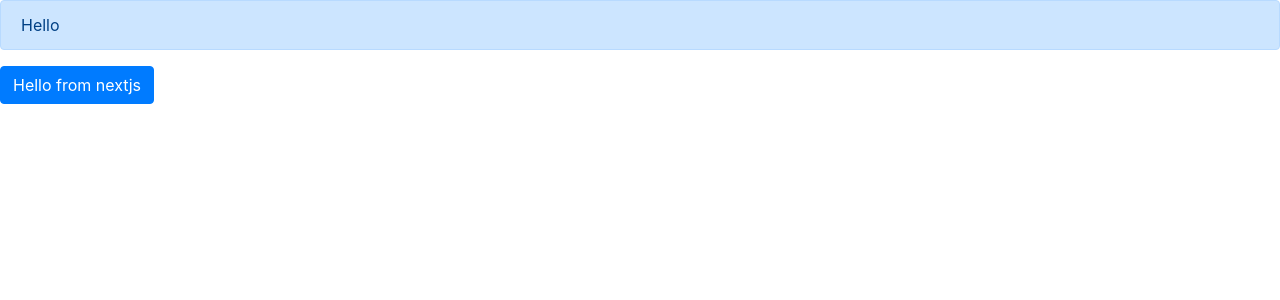
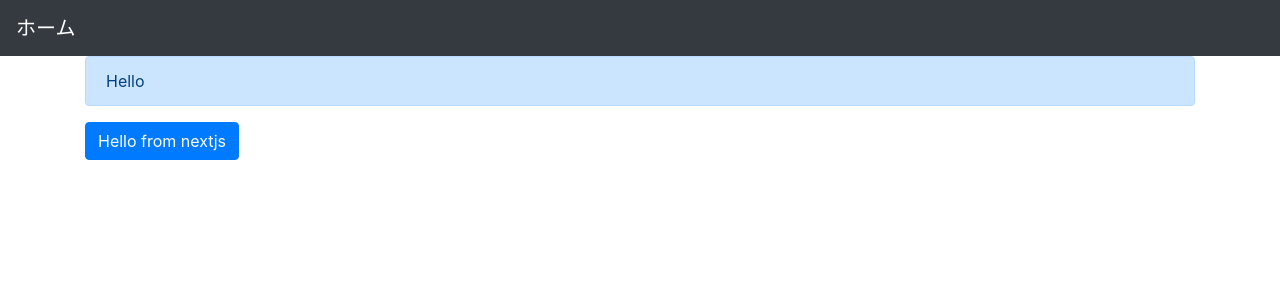
Before and after one commit to miyumasayama/foodDelivery, a Next.js app in the folder frontend/: page / in a window 1280 px wide. Shown: the top 300 px of the page. Built offline with nearby package versions, Linux system fonts and the light colour scheme.

Commit message:
fix:layoutの作成

```diff
--- /dev/null
+++ b/frontend/components/layout.js
@@ -0,0 +1,38 @@
+import React from 'react'
+import App from "next/app"
+import Head from "next/head"
+import Link from "next/link"
+import { Nav, NavItem, Container } from 'reactstrap';
+
+const layout = (props) => {
+  return (
+    <div>
+      <Head>
+        <title>food delivery service</title>
+        <link
+          rel="stylesheet"
+          href="https://cdn.jsdelivr.net/npm/bootstrap@4.0.0/dist/css/bootstrap.min.css"
+        />
+      </Head>
+      <header>
+        <style jsx>
+          {`
+          a {
+            color: white
+
+          }`}
+        </style>
+        <Nav className='navbar navbar-dark bg-dark'>
+          <NavItem>
+            <Link href="/">
+              <a className='navbar-brand'>ホーム</a>
+            </Link>
+          </NavItem>
+        </Nav>
+      </header>
+      <Container>{props.children}</Container>
+    </div>
+  );
+}
+
+export default layout;
--- a/frontend/pages/_app.js
+++ b/frontend/pages/_app.js
@@ -1,6 +1,7 @@
 import React from 'react'
 import App from "next/app"
 import Head from "next/head"
+import Layout from "../components/layout"
 
 export default class MyApp extends App {
   render() {
@@ -13,7 +14,10 @@ export default class MyApp extends App {
             href="https://cdn.jsdelivr.net/npm/bootstrap@4.0.0/dist/css/bootstrap.min.css"
           />
         </Head>
-        <Component {...pageProps} />
+        <Layout>
+          {/* Componentはすべてのコンポーネントを指す */}
+          <Component {...pageProps} />
+        </Layout>
       </>
     )
   }
```
